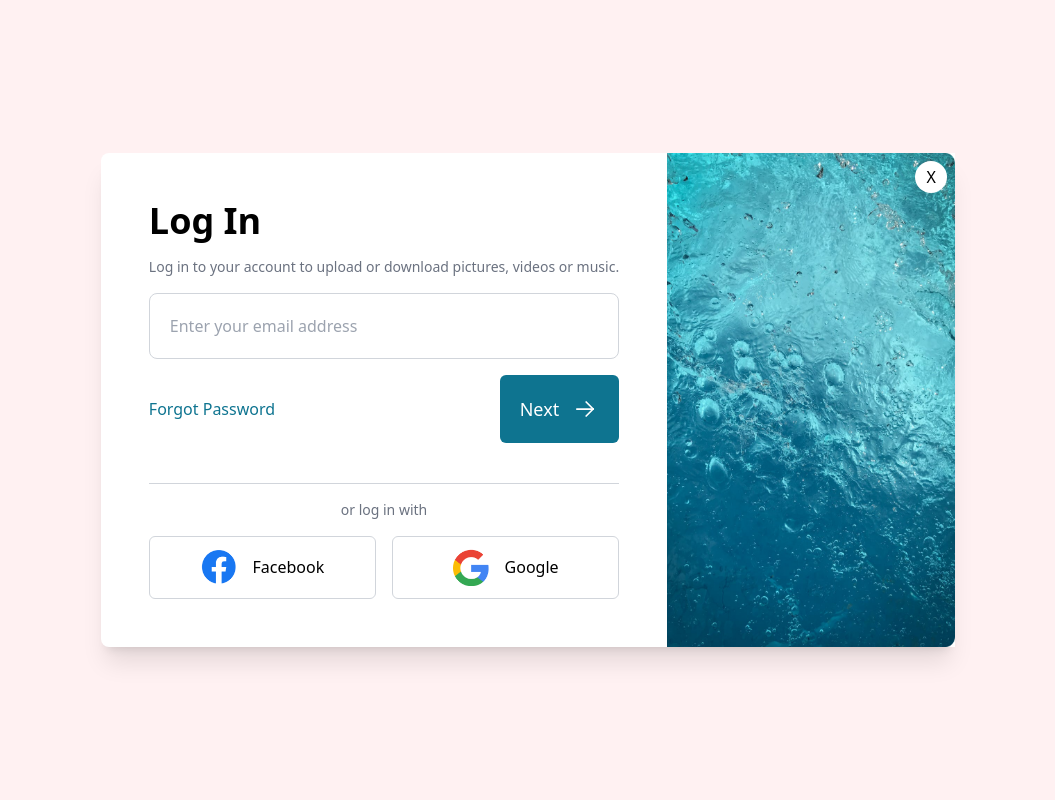
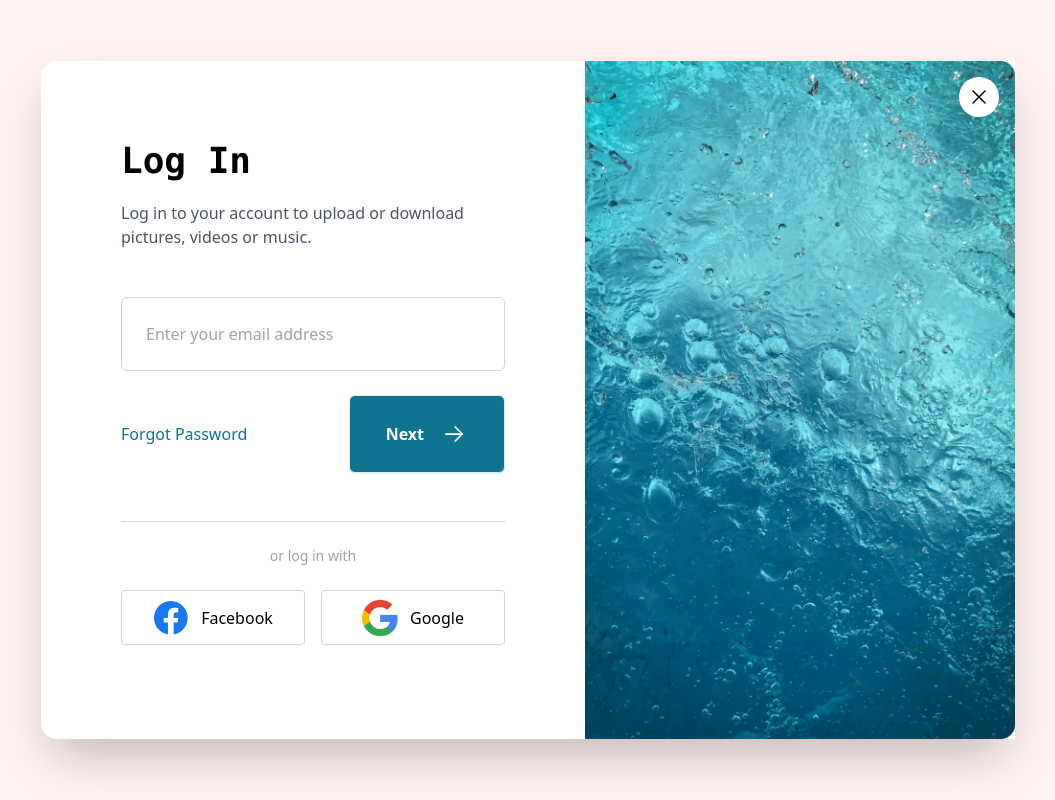
Before and after one commit to gopal-panigrahi/learn-tailwind, a React (Vite) app: page /project-5 in a window 1280 px wide. Shown: the whole page, without its empty margins (112-1167 px from the left). Built offline with nearby package versions, Linux system fonts and the light colour scheme.

Commit message:
login modal

```diff
--- a/src/projects/LoginModal/LoginModal.tsx
+++ b/src/projects/LoginModal/LoginModal.tsx
@@ -5,26 +5,25 @@ import bg from "./assets/image.jpg";
 function LoginModal() {
   return (
     <div className="flex min-h-screen items-center justify-center bg-rose-50">
-      {/* Card */}
-      <div className="relative flex rounded-lg bg-white shadow-xl md:flex-row">
-        <div className="flex flex-col space-y-4 p-12">
-          <h1 className="text-4xl font-bold">Log In</h1>
-          <div className="text-sm font-light text-gray-500">
+      <div className="relative m-6 flex flex-col space-y-10 rounded-2xl bg-white shadow-2xl md:m-0 md:flex-row md:space-y-0">
+        <div className="p-6 md:p-20">
+          <h2 className="mb-5 font-mono text-4xl font-bold">Log In</h2>
+          <p className="mb-12 max-w-sm font-sans font-light text-gray-600">
             Log in to your account to upload or download pictures, videos or
             music.
-          </div>
+          </p>
+
           <input
             type="text"
+            className="w-full rounded-md border border-gray-300 p-6 placeholder:font-sans placeholder:font-light"
             placeholder="Enter your email address"
-            className="rounded-lg border border-gray-300 p-5 placeholder:text-gray-400"
           />
 
-          <div className="flex flex-col space-y-4 md:flex-row md:items-center md:justify-between md:space-y-0">
-            <div className="text-center font-light text-cyan-700">
-              Forgot Password
-            </div>
-            <button className="flex flex-row items-center justify-center gap-3 rounded-md bg-cyan-700 p-5 text-white">
-              <div className="text-lg">Next</div>
+          <div className="mt-6 flex flex-col items-center justify-between space-y-6 md:flex-row md:space-y-0">
+            <div className="font-thin text-cyan-700">Forgot Password</div>
+
+            <button className="flex w-full items-center justify-center space-x-4 rounded-md border bg-cyan-700 p-6 px-9 font-sans font-bold text-white shadow-sm shadow-cyan-100 transition duration-150 hover:-translate-y-0.5 hover:bg-opacity-90 hover:shadow-lg md:w-auto">
+              <span>Next</span>
               <svg
                 xmlns="http://www.w3.org/2000/svg"
                 className="w-7"
@@ -43,26 +42,42 @@ function LoginModal() {
             </button>
           </div>
 
-          <div className="border-b border-gray-300 pt-6"></div>
+          <div className="mt-12 border-b border-b-gray-300"></div>
 
-          <div className="text-center text-sm text-gray-500">
+          <p className="py-6 text-center text-sm font-thin text-gray-400">
             or log in with
-          </div>
-          <div className="flex flex-col space-y-4 md:flex-row md:space-x-4 md:space-y-0">
-            <button className="flex w-full items-center justify-center gap-4 rounded-md border border-gray-300 p-3 font-light hover:-translate-y-1 hover:shadow-lg">
+          </p>
+
+          <div className="flex flex-col space-x-0 space-y-6 md:flex-row md:space-x-4 md:space-y-0">
+            <button className="flex items-center justify-center space-x-3 rounded border border-gray-300 py-2 shadow-sm transition duration-150 hover:-translate-y-0.5 hover:bg-opacity-30 hover:shadow-lg md:w-1/2">
               <img src={facebook} alt="" className="w-9" />
-              Facebook
+              <span className="font-thin">Facebook</span>
             </button>
-            <button className="flex w-full items-center justify-center gap-4 rounded-md border border-gray-300 p-3 font-light hover:-translate-y-1 hover:shadow-lg">
+
+            <button className="flex items-center justify-center space-x-3 rounded border border-gray-300 py-2 shadow-sm transition duration-150 hover:-translate-y-0.5 hover:bg-opacity-30 hover:shadow-lg md:w-1/2">
               <img src={google} alt="" className="w-9" />
-              Google
+              <span className="font-thin">Google</span>
             </button>
           </div>
         </div>
 
-        <img src={bg} alt="" className="hidden w-72 md:block" />
-        <div className="absolute right-2 top-2 flex h-8 w-8 items-center justify-center rounded-full bg-gray-200 text-black hover:-translate-y-1 md:bg-white">
-          <p>X</p>
+        <img src={bg} alt="" className="img hidden w-[430px] md:block" />
+
+        <div className="group absolute -top-5 right-4 flex h-10 w-10 items-center justify-center rounded-full bg-gray-200 transition duration-150 hover:-translate-y-0.5 hover:cursor-pointer md:top-4 md:bg-white">
+          <svg
+            xmlns="http://www.w3.org/2000/svg"
+            className="h-6 w-6 text-black group-hover:text-gray-600"
+            viewBox="0 0 24 24"
+            stroke-width="1.5"
+            stroke="currentColor"
+            fill="none"
+            stroke-linecap="round"
+            stroke-linejoin="round"
+          >
+            <path stroke="none" d="M0 0h24v24H0z" fill="none"></path>
+            <line x1="18" y1="6" x2="6" y2="18"></line>
+            <line x1="6" y1="6" x2="18" y2="18"></line>
+          </svg>
         </div>
       </div>
     </div>
```
